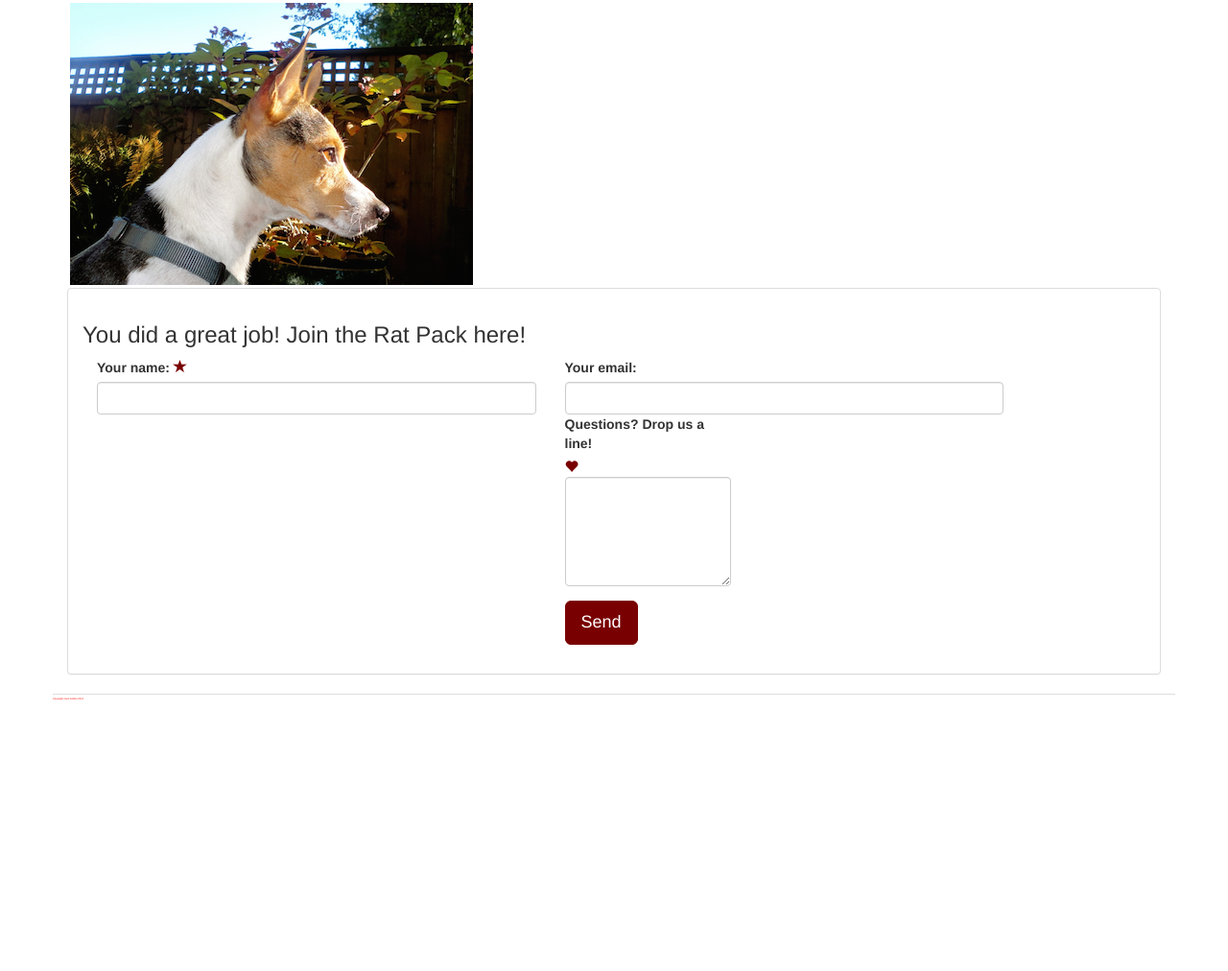
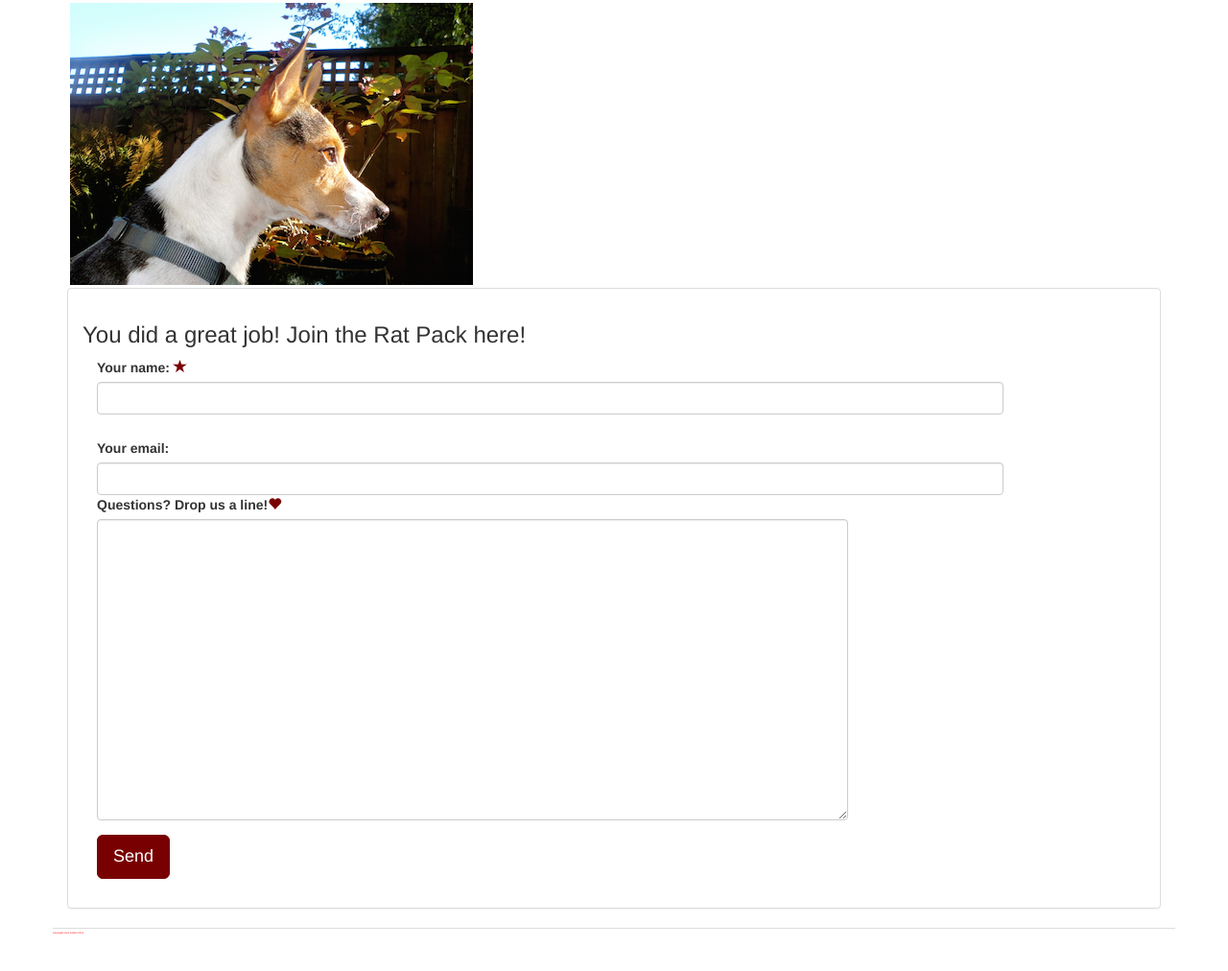
Before and after one commit to RaveOnJenn/RaveOnJenn.github.io, a plain HTML site: page quiz.html in a window 1280 px wide. Shown: the part 1598-2610 px from the top of the page at 96% size. Before the commit the page ends 2413 px from the top, so only its background shows below. Drawn offline with Linux system fonts and the light colour scheme.

Commit message:
Sizing form

```diff
--- a/quiz.html
+++ b/quiz.html
@@ -463,7 +463,7 @@ And so it goes, four days have passed and I can't recall the last time we laughe
 <div class='container'>
 <div class="row">
 
-          <div class="col-sm-5 form-group name-group">
+          <div class="col-sm-10 form-group name-group">
             <fieldset2>
               <label for="name" class="control-label">Your name: <span class="glyphicon glyphicon-star"></span></label>
               <input type="text" id="name" class="form-control">
@@ -471,19 +471,19 @@ And so it goes, four days have passed and I can't recall the last time we laughe
             </fieldset2>
           </div>
 
-          <div class="col-sm-5 form-group">
+          <div class="col-sm-10 form-group">
             <fieldset2>
                <label for="email" class="control-label">Your email:</label>
                <input type="text" id="email" class="form-control">
                <div class="row">
-            <div class="col-sm-5 form-group">
+            <div class="col-sm-10 form-group">
 
           <label for="comments" class="control-label">Questions? Drop us a line!</label><span class="glyphicon glyphicon-heart"></span>
 
           </fieldset2>
 
           <textarea name="comments" class="form-control"
-                rows="5" data-toggle="tooltip" title="Django says: Please write and say hi!" data-placement="bottom">
+                rows="15" data-toggle="tooltip" title="Django says: Please write and say hi!" data-placement="bottom">
               </textarea>
 
             </div>
```
